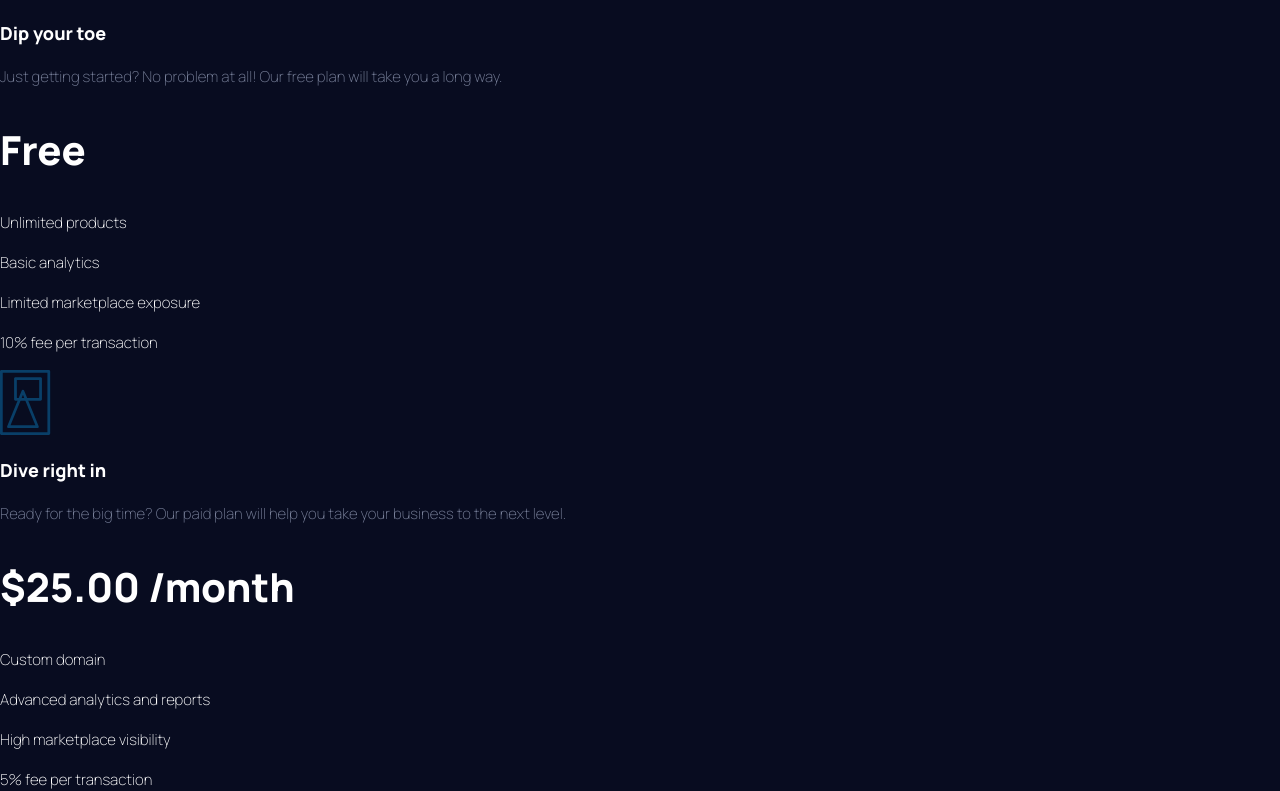
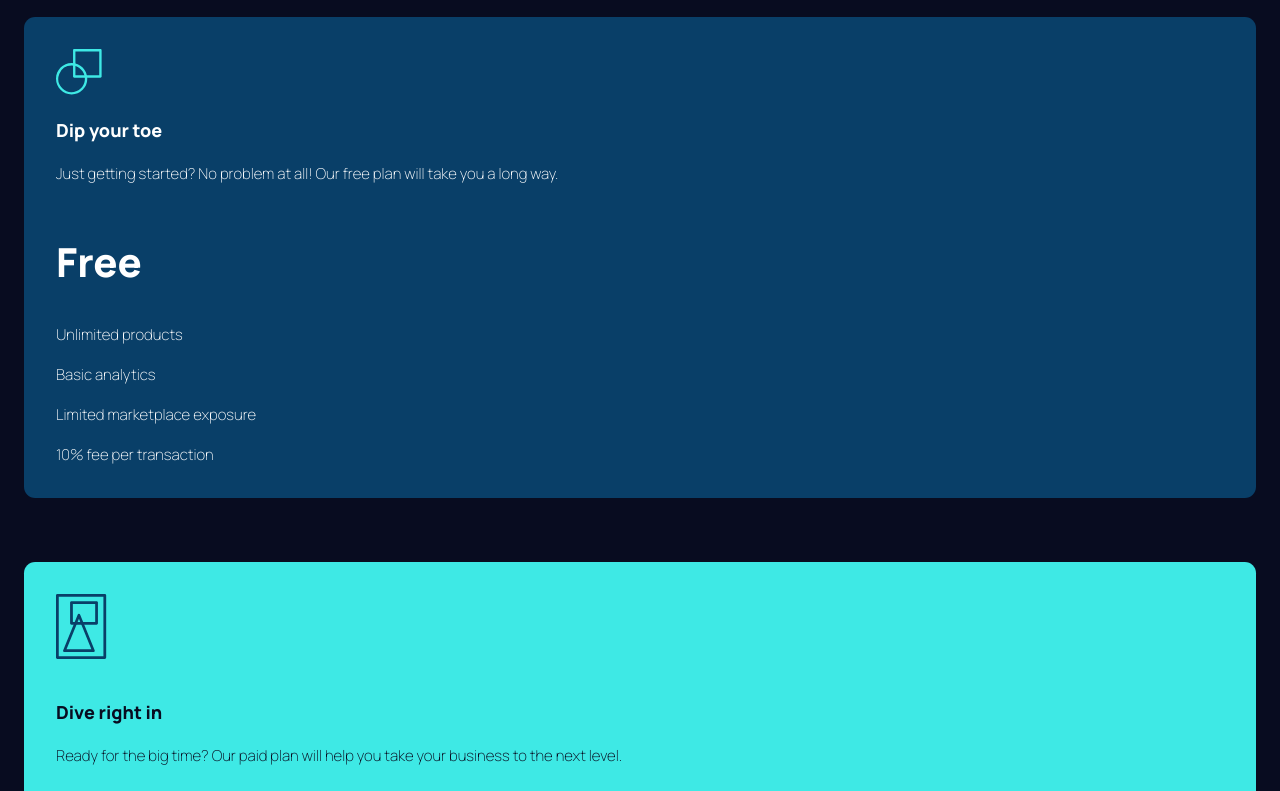
Before and after one commit to salymk/react-maker-pre-launch-landing-page, a React (Create React App) app: page / in a window 1280 px wide. Shown: the part 2652-3443 px from the top of the page. Built offline with nearby package versions, Linux system fonts and the light colour scheme.

Commit message:
style(pricing): add spacing to pricing cards
- add colors and background colors to pricing cards
- position card svg to the top
- layout check svg and feature

```diff
--- a/src/App.scss
+++ b/src/App.scss
@@ -107,6 +107,109 @@ h3 {
 
 /* Prcing section */
 
+.pricing {
+    padding: 0 24px;
+
+
+    .pricing-header {
+        text-align: center;
+        margin-bottom: 5em;
+    }
+
+    .pricing-container {
+
+        .pricing-card:first-child {
+            position: relative;
+            background-color: $clr-blue;
+            padding: 2em 2em 1em;
+            margin-bottom: 4em;
+            border-radius: .7em;
+
+            .pricing-svg {
+                position: absolute;
+                top: -23px;
+            }
+
+            p {
+                color: $clr-white;
+            }
+
+            .card-header {
+                margin-bottom: 3em;
+            }
+
+            .card-content {
+                margin-top: 1.5em;
+                margin-bottom: 0.5em;
+            }
+
+            .price-features div {
+                display: flex;
+                flex-direction: row;
+                align-items: center;
+
+                svg path {
+                    fill: $clr-cyan
+                }
+
+                p {
+                    margin-left: 1em;
+                }
+            }
+
+        }
+
+        .pricing-card:last-child {
+            position: relative;
+            background-color: $clr-cyan;
+            padding: 2em 2em 1em;
+            margin-bottom: 3em;
+            border-radius: .7em;
+            color: $clr-black;
+
+            .pricing-svg {
+                position: absolute;
+                top: -23px;
+            }
+
+            p {
+                color: $clr-black;
+            }
+
+            .card-header {
+                margin-bottom: 3em;
+
+                h3 {
+                    margin-top: 2em;
+
+                }
+            }
+
+            .card-content {
+                h2 {
+                    margin-top: 1.5em;
+                    margin-bottom: 0.5em;
+                }
+            }
+
+            .price-features div {
+                display: flex;
+                flex-direction: row;
+                align-items: center;
+
+                svg path {
+                    fill: $clr-blue
+                }
+
+                p {
+                    margin-left: 1em;
+                }
+            }
+
+        }
+    }
+}
+
 .card-content {
     h2 {
         font-weight: 800;
```
